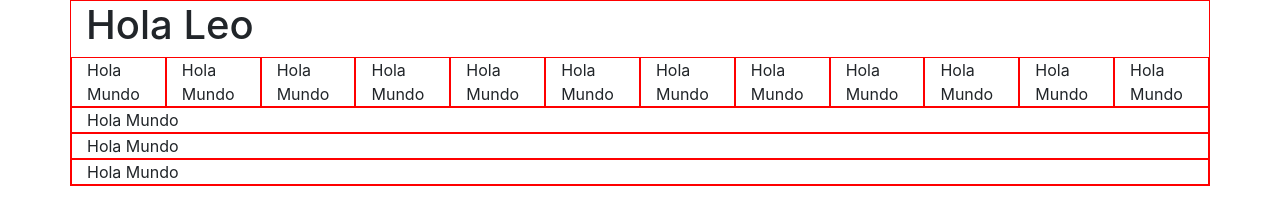
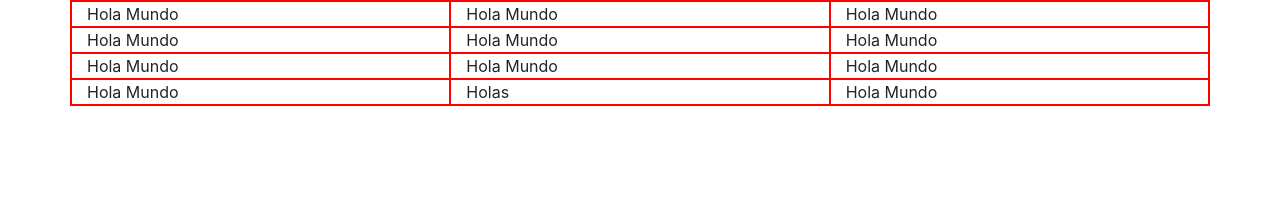
Before and after one commit to leo7962/Websites-projects, a plain HTML site: page Websites/index.html in a window 1280 px wide. Drawn offline with Linux system fonts and the light colour scheme; files whose address does not match are found by name.

Commit message:
Se aprenden el manejo de distribución

```diff
--- a/Websites/index.html
+++ b/Websites/index.html
@@ -5,7 +5,7 @@
         <meta charset="UTF-8">
         <meta name="viewport" content="width=device-width, initial-scale=1.0">
         <meta http-equiv="X-UA-Compatible" content="ie=edge">
-        <title>Document</title>
+        <title>Bootstrap</title>
 
         <!--Aplicando estilos css-->
         <link type="text/css" rel="stylesheet" href="../css/bootstrap.min.css">
@@ -21,30 +21,22 @@
 
         <!-- La clase row puede albergar máximo 12 columnas -->
         <div class="container">
-            <h1>Hola Leo</h1>
+            <!-- <h1>Hola Leo</h1> -->
             <div class="row">
-                <div class="col-1">Hola Mundo</div>
-                <div class="col-1">Hola Mundo</div>
-                <div class="col-1">Hola Mundo</div>
-                <div class="col-1">Hola Mundo</div>
-                <div class="col-1">Hola Mundo</div>
-                <div class="col-1">Hola Mundo</div>
-                <div class="col-1">Hola Mundo</div>
-                <div class="col-1">Hola Mundo</div>
-                <div class="col-1">Hola Mundo</div>
-                <div class="col-1">Hola Mundo</div>
-                <div class="col-1">Hola Mundo</div>
-                <div class="col-1">Hola Mundo</div>
+                <div class="col-12 col-sm-4">Hola Mundo</div>
+                <div class="col-12 col-sm-4">Hola Mundo</div>
+                <div class="col-12 col-sm-4">Hola Mundo</div>
+                <div class="col-12 col-sm-4">Hola Mundo</div>
+                <div class="col-12 col-sm-4">Hola Mundo</div>
+                <div class="col-12 col-sm-4">Hola Mundo</div>
+                <div class="col-12 col-sm-4">Hola Mundo</div>
+                <div class="col-12 col-sm-4">Hola Mundo</div>
+                <div class="col-12 col-sm-4">Hola Mundo</div>
+                <div class="col-12 col-sm-4">Hola Mundo</div>
+                <div class="col-12 col-sm-4">Holas</div>
+                <div class="col-12 col-sm-4">Hola Mundo</div>
             </div>
-            <div class="row">
-                <div class="col-12">Hola Mundo</div>
-            </div>
-            <div class="row">
-                <div class="col-12">Hola Mundo</div>
-            </div>
-            <div class="row">
-                <div class="col-12">Hola Mundo</div>
-            </div>
+
         </div>
 
 
```
